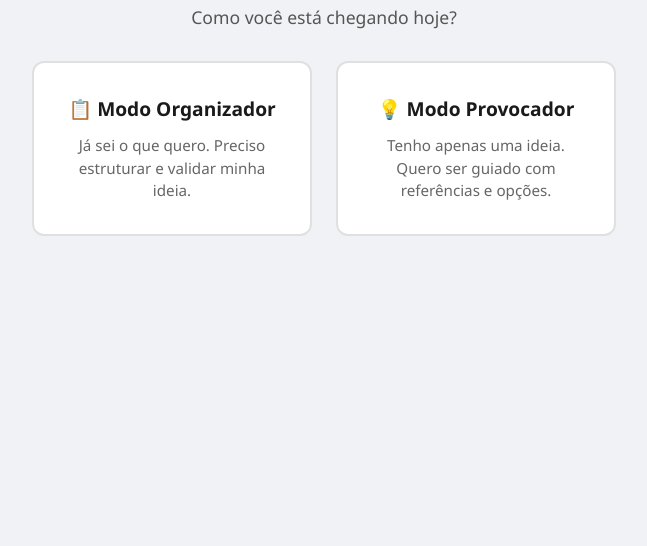
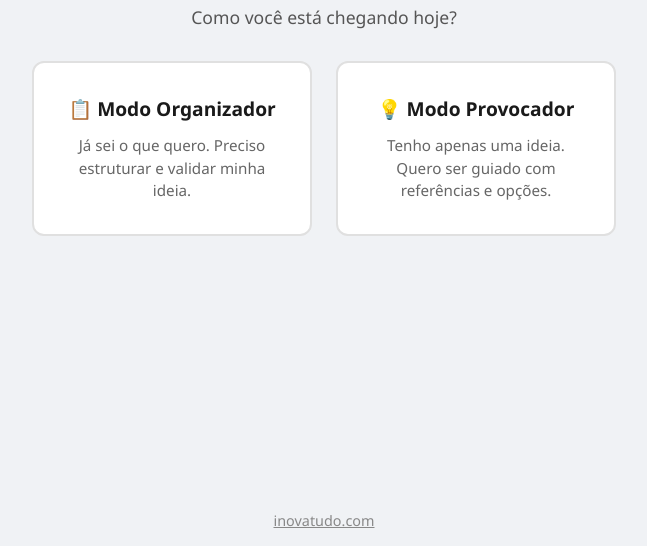
Before and after one commit to jasonbralli/plano_de_negocio, a plain HTML site: page index.html in a window 1280 px wide. Shown: the part 305-851 px from the top of the page, without its empty margins (316-963 px from the left). Before the commit the page ends 800 px from the top, so only its background shows below. Drawn offline with Linux system fonts and the light colour scheme.

Commit message:
fix: adiciona assinatura inovatudo.com no rodapé do index.html

```diff
--- a/index.html
+++ b/index.html
@@ -94,6 +94,8 @@
     </div>
   </section>
 
+  <footer class="site-footer" style="text-align:center;padding:16px;color:#888;font-size:.9rem;"><a href="https://inovatudo.com" target="_blank" rel="noopener" style="color:#888;">inovatudo.com</a></footer>
+
   <!-- Scripts -->
   <script src="js/parser.js"></script>
   <script src="js/painel.js"></script>
```
